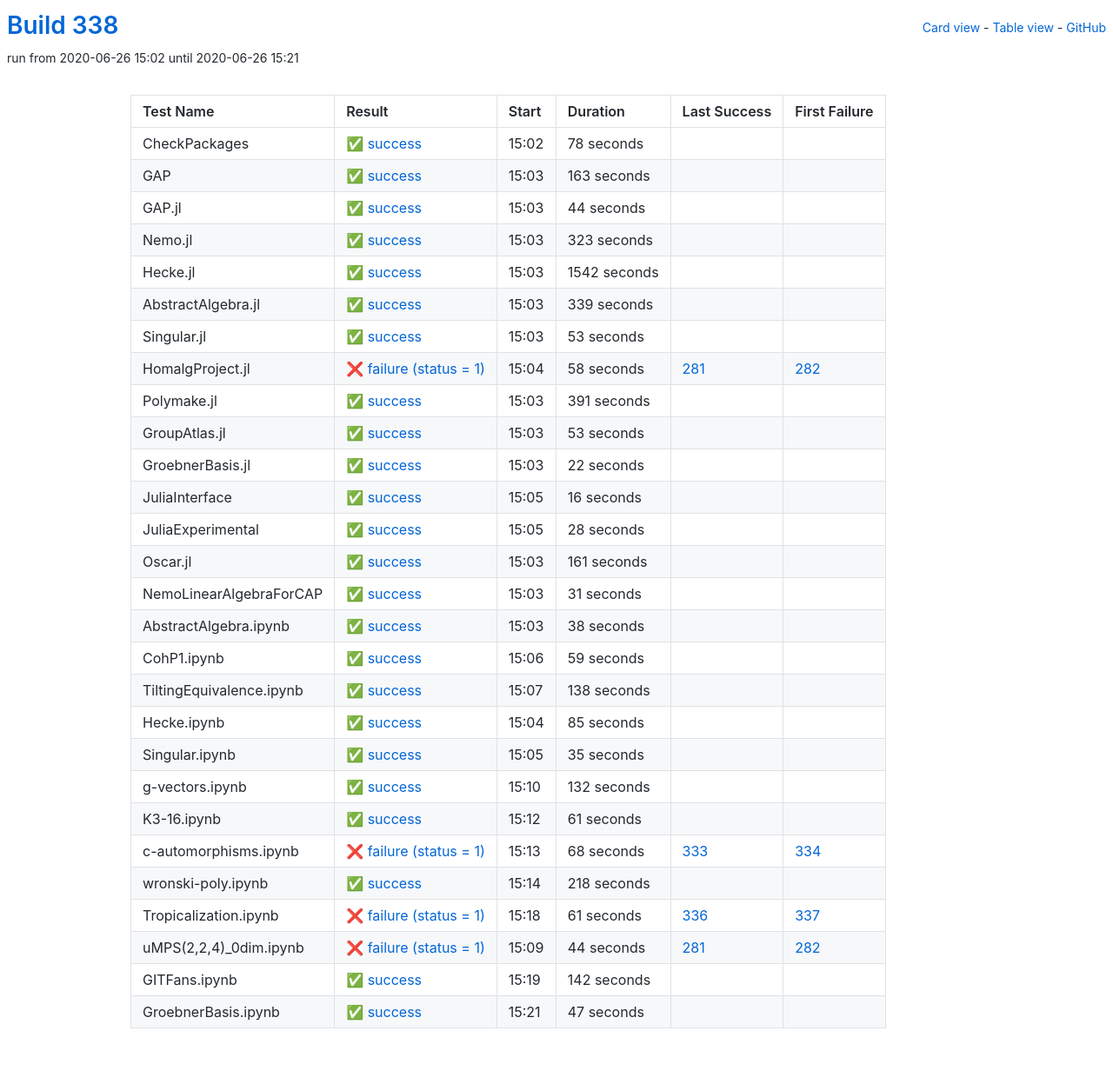
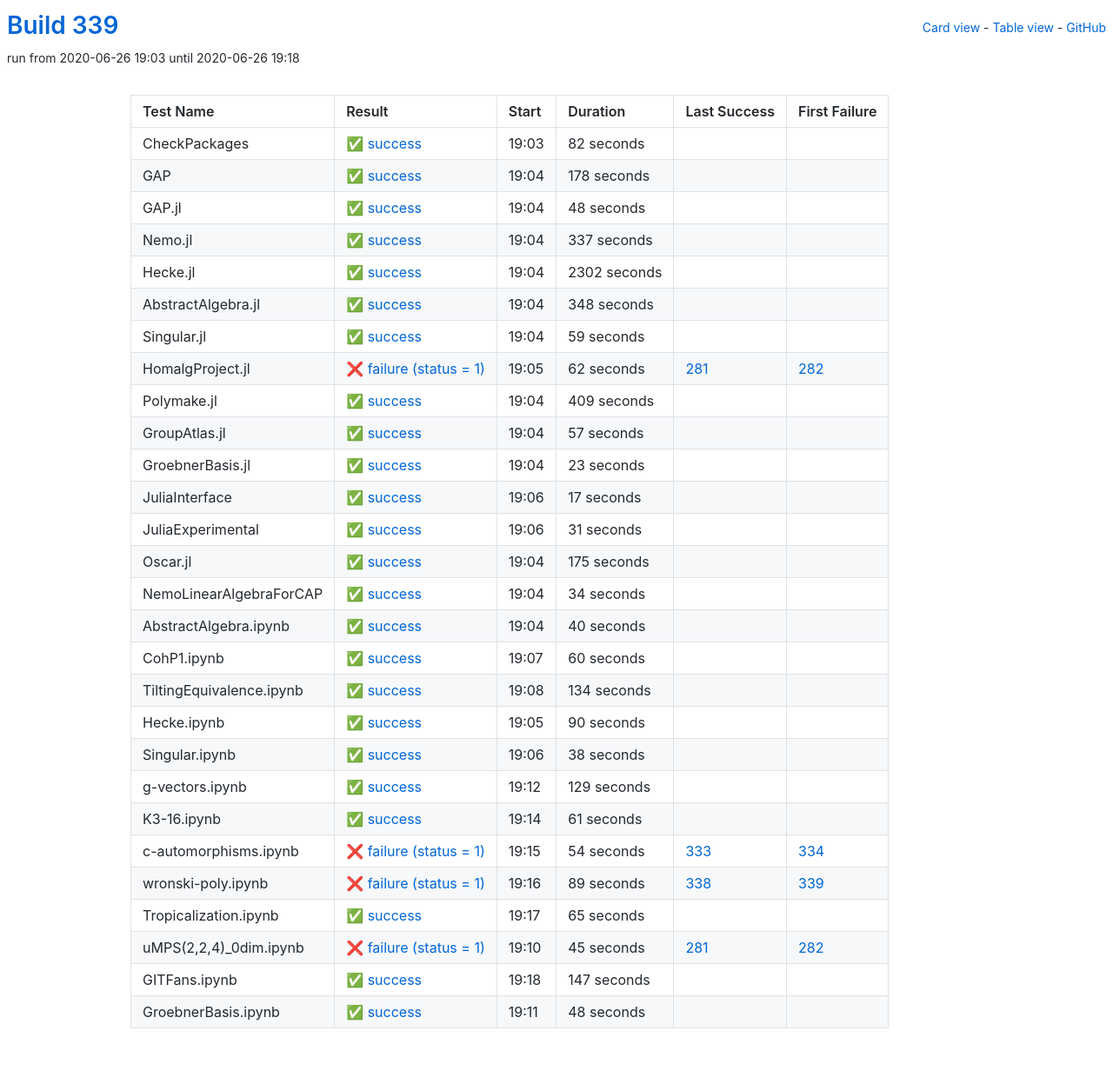
Before and after one commit to oscar-system/oscar-ci-status-stable, a Jekyll site: the page built from table.html, in a window 1280 px wide. Shown: the whole page at 87% size. Built offline with Jekyll 4.4.1, drawn with Linux system fonts in a browser that asks for light colours.

Commit message:
Build #339

```diff
--- a/_data/ci.yml
+++ b/_data/ci.yml
@@ -1,6 +1,6 @@
 ---
-build: 338
-build_url: https://oscarci.mathematik.uni-kl.de/job/oscar-stable/338/
+build: 339
+build_url: https://oscarci.mathematik.uni-kl.de/job/oscar-stable/339/
 job: oscar-stable
 organization: oscar-system
 repo: oscar-ci-status-stable
@@ -8,176 +8,152 @@ repourl: https://github.com/oscar-system/oscar-ci-status-stable
 tests:
 - name: CheckPackages
   id: checkpackages
-  log: https://oscarci.mathematik.uni-kl.de/job/oscar-stable/338/artifact/logs/build-338/CheckPackages.log
-  start: 2020-06-26 15:02
+  log: https://oscarci.mathematik.uni-kl.de/job/oscar-stable/339/artifact/logs/build-339/CheckPackages.log
+  start: 2020-06-26 19:03
   success: true
   exitcode: 0
   status: success
-  duration: 78
+  duration: 82
   last_success: false
   last_success_url:
   first_failure: false
   first_failure_url:
 - name: GAP
   id: gap
-  log: https://oscarci.mathematik.uni-kl.de/job/oscar-stable/338/artifact/logs/build-338/GAP.log
-  start: 2020-06-26 15:03
+  log: https://oscarci.mathematik.uni-kl.de/job/oscar-stable/339/artifact/logs/build-339/GAP.log
+  start: 2020-06-26 19:04
   success: true
   exitcode: 0
   status: success
-  duration: 163
+  duration: 178
   last_success: false
   last_success_url:
   first_failure: false
   first_failure_url:
 - name: GAP.jl
   id: gap-jl
-  log: https://oscarci.mathematik.uni-kl.de/job/oscar-stable/338/artifact/logs/build-338/GAP.jl.log
-  start: 2020-06-26 15:03
+  log: https://oscarci.mathematik.uni-kl.de/job/oscar-stable/339/artifact/logs/build-339/GAP.jl.log
+  start: 2020-06-26 19:04
   success: true
   exitcode: 0
   status: success
-  duration: 44
+  duration: 48
   last_success: false
   last_success_url:
   first_failure: false
   first_failure_url:
 - name: Nemo.jl
   id: nemo-jl
-  log: https://oscarci.mathematik.uni-kl.de/job/oscar-stable/338/artifact/logs/build-338/Nemo.jl.log
-  start: 2020-06-26 15:03
+  log: https://oscarci.mathematik.uni-kl.de/job/oscar-stable/339/artifact/logs/build-339/Nemo.jl.log
+  start: 2020-06-26 19:04
   success: true
   exitcode: 0
   status: success
-  duration: 323
+  duration: 337
   last_success: false
   last_success_url:
   first_failure: false
   first_failure_url:
 - name: Hecke.jl
   id: hecke-jl
-  log: https://oscarci.mathematik.uni-kl.de/job/oscar-stable/338/artifact/logs/build-338/Hecke.jl.log
-  start: 2020-06-26 15:03
+  log: https://oscarci.mathematik.uni-kl.de/job/oscar-stable/339/artifact/logs/build-339/Hecke.jl.log
+  start: 2020-06-26 19:04
   success: true
   exitcode: 0
   status: success
-  duration: 1542
+  duration: 2302
   last_success: false
   last_success_url:
   first_failure: false
   first_failure_url:
 - name: AbstractAlgebra.jl
   id: abstractalgebra-jl
-  log: https://oscarci.mathematik.uni-kl.de/job/oscar-stable/338/artifact/logs/build-338/AbstractAlgebra.jl.log
-  start: 2020-06-26 15:03
+  log: https://oscarci.mathematik.uni-kl.de/job/oscar-stable/339/artifact/logs/build-339/AbstractAlgebra.jl.log
+  start: 2020-06-26 19:04
   success: true
   exitcode: 0
   status: success
-  duration: 339
+  duration: 348
   last_success: false
   last_success_url:
   first_failure: false
   first_failure_url:
 - name: Singular.jl
   id: singular-jl
-  log: https://oscarci.mathematik.uni-kl.de/job/oscar-stable/338/artifact/logs/build-338/Singular.jl.log
-  start: 2020-06-26 15:03
+  log: https://oscarci.mathematik.uni-kl.de/job/oscar-stable/339/artifact/logs/build-339/Singular.jl.log
+  start: 2020-06-26 19:04
   success: true
   exitcode: 0
   status: success
-  duration: 53
+  duration: 59
   last_success: false
   last_success_url:
   first_failure: false
   first_failure_url:
 - name: HomalgProject.jl
   id: homalgproject-jl
-  log: https://oscarci.mathematik.uni-kl.de/job/oscar-stable/338/artifact/logs/build-338/HomalgProject.jl.log
-  start: 2020-06-26 15:04
+  log: https://oscarci.mathematik.uni-kl.de/job/oscar-stable/339/artifact/logs/build-339/HomalgProject.jl.log
+  start: 2020-06-26 19:05
   success: false
   exitcode: 1
   status: failure
-  duration: 58
+  duration: 62
   last_success: 281
   last_success_url: https://oscarci.mathematik.uni-kl.de/job/oscar-stable/281/
   first_failure: 282
   first_failure_url: https://oscarci.mathematik.uni-kl.de/job/oscar-stable/282/
 - name: Polymake.jl
   id: polymake-jl
-  log: https://oscarci.mathematik.uni-kl.de/job/oscar-stable/338/artifact/logs/build-338/Polymake.jl.log
-  start: 2020-06-26 15:03
+  log: https://oscarci.mathematik.uni-kl.de/job/oscar-stable/339/artifact/logs/build-339/Polymake.jl.log
+  start: 2020-06-26 19:04
   success: true
   exitcode: 0
   status: success
-  duration: 391
+  duration: 409
   last_success: false
   last_success_url:
   first_failure: false
   first_failure_url:
 - name: GroupAtlas.jl
   id: groupatlas-jl
-  log: https://oscarci.mathematik.uni-kl.de/job/oscar-stable/338/artifact/logs/build-338/GroupAtlas.jl.log
-  start: 2020-06-26 15:03
+  log: https://oscarci.mathematik.uni-kl.de/job/oscar-stable/339/artifact/logs/build-339/GroupAtlas.jl.log
+  start: 2020-06-26 19:04
   success: true
   exitcode: 0
   status: success
-  duration: 53
+  duration: 57
   last_success: false
   last_success_url:
   first_failure: false
   first_failure_url:
 - name: GroebnerBasis.jl
   id: groebnerbasis-jl
-  log: https://oscarci.mathematik.uni-kl.de/job/oscar-stable/338/artifact/logs/build-338/GroebnerBasis.jl.log
-  start: 2020-06-26 15:03
+  log: https://oscarci.mathematik.uni-kl.de/job/oscar-stable/339/artifact/logs/build-339/GroebnerBasis.jl.log
+  start: 2020-06-26 19:04
   success: true
   exitcode: 0
   status: success
-  duration: 22
+  duration: 23
   last_success: false
   last_success_url:
   first_failure: false
   first_failure_url:
 - name: JuliaInterface
   id: juliainterface
-  log: https://oscarci.mathematik.uni-kl.de/job/oscar-stable/338/artifact/logs/build-338/JuliaInterface.log
-  start: 2020-06-26 15:05
+  log: https://oscarci.mathematik.uni-kl.de/job/oscar-stable/339/artifact/logs/build-339/JuliaInterface.log
+  start: 2020-06-26 19:06
   success: true
   exitcode: 0
   status: success
-  duration: 16
+  duration: 17
   last_success: false
   last_success_url:
   first_failure: false
   first_failure_url:
 - name: JuliaExperimental
   id: juliaexperimental
-  log: https://oscarci.mathematik.uni-kl.de/job/oscar-stable/338/artifact/logs/build-338/JuliaExperimental.log
-  start: 2020-06-26 15:05
-  success: true
-  exitcode: 0
-  status: success
-  duration: 28
-  last_success: false
-  last_success_url:
-  first_failure: false
-  first_failure_url:
-- name: Oscar.jl
-  id: oscar-jl
-  log: https://oscarci.mathematik.uni-kl.de/job/oscar-stable/338/artifact/logs/build-338/Oscar.jl.log
-  start: 2020-06-26 15:03
-  success: true
-  exitcode: 0
-  status: success
-  duration: 161
-  last_success: false
-  last_success_url:
-  first_failure: false
-  first_failure_url:
-- name: NemoLinearAlgebraForCAP
-  id: nemolinearalgebraforcap
-  log: https://oscarci.mathematik.uni-kl.de/job/oscar-stable/338/artifact/logs/build-338/NemoLinearAlgebraForCAP.log
-  start: 2020-06-26 15:03
+  log: https://oscarci.mathematik.uni-kl.de/job/oscar-stable/339/artifact/logs/build-339/JuliaExperimental.log
+  start: 2020-06-26 19:06
   success: true
   exitcode: 0
   status: success
@@ -186,10 +162,82 @@ tests:
   last_success_url:
   first_failure: false
   first_failure_url:
+- name: Oscar.jl
+  id: oscar-jl
+  log: https://oscarci.mathematik.uni-kl.de/job/oscar-stable/339/artifact/logs/build-339/Oscar.jl.log
+  start: 2020-06-26 19:04
+  success: true
+  exitcode: 0
+  status: success
+  duration: 175
+  last_success: false
+  last_success_url:
+  first_failure: false
+  first_failure_url:
+- name: NemoLinearAlgebraForCAP
+  id: nemolinearalgebraforcap
+  log: https://oscarci.mathematik.uni-kl.de/job/oscar-stable/339/artifact/logs/build-339/NemoLinearAlgebraForCAP.log
+  start: 2020-06-26 19:04
+  success: true
+  exitcode: 0
+  status: success
+  duration: 34
+  last_success: false
+  last_success_url:
+  first_failure: false
+  first_failure_url:
 - name: AbstractAlgebra.ipynb
   id: abstractalgebra-ipynb
-  log: https://oscarci.mathematik.uni-kl.de/job/oscar-stable/338/artifact/logs/build-338/AbstractAlgebra.ipynb.log
-  start: 2020-06-26 15:03
+  log: https://oscarci.mathematik.uni-kl.de/job/oscar-stable/339/artifact/logs/build-339/AbstractAlgebra.ipynb.log
+  start: 2020-06-26 19:04
+  success: true
+  exitcode: 0
+  status: success
+  duration: 40
+  last_success: false
+  last_success_url:
+  first_failure: false
+  first_failure_url:
+- name: CohP1.ipynb
+  id: cohp1-ipynb
+  log: https://oscarci.mathematik.uni-kl.de/job/oscar-stable/339/artifact/logs/build-339/CohP1.ipynb.log
+  start: 2020-06-26 19:07
+  success: true
+  exitcode: 0
+  status: success
+  duration: 60
+  last_success: false
+  last_success_url:
+  first_failure: false
+  first_failure_url:
+- name: TiltingEquivalence.ipynb
+  id: tiltingequivalence-ipynb
+  log: https://oscarci.mathematik.uni-kl.de/job/oscar-stable/339/artifact/logs/build-339/TiltingEquivalence.ipynb.log
+  start: 2020-06-26 19:08
+  success: true
+  exitcode: 0
+  status: success
+  duration: 134
+  last_success: false
+  last_success_url:
+  first_failure: false
+  first_failure_url:
+- name: Hecke.ipynb
+  id: hecke-ipynb
+  log: https://oscarci.mathematik.uni-kl.de/job/oscar-stable/339/artifact/logs/build-339/Hecke.ipynb.log
+  start: 2020-06-26 19:05
+  success: true
+  exitcode: 0
+  status: success
+  duration: 90
+  last_success: false
+  last_success_url:
+  first_failure: false
+  first_failure_url:
+- name: Singular.ipynb
+  id: singular-ipynb
+  log: https://oscarci.mathematik.uni-kl.de/job/oscar-stable/339/artifact/logs/build-339/Singular.ipynb.log
+  start: 2020-06-26 19:06
   success: true
   exitcode: 0
   status: success
@@ -198,70 +246,22 @@ tests:
   last_success_url:
   first_failure: false
   first_failure_url:
-- name: CohP1.ipynb
-  id: cohp1-ipynb
-  log: https://oscarci.mathematik.uni-kl.de/job/oscar-stable/338/artifact/logs/build-338/CohP1.ipynb.log
-  start: 2020-06-26 15:06
+- name: g-vectors.ipynb
+  id: g-vectors-ipynb
+  log: https://oscarci.mathematik.uni-kl.de/job/oscar-stable/339/artifact/logs/build-339/g-vectors.ipynb.log
+  start: 2020-06-26 19:12
   success: true
   exitcode: 0
   status: success
-  duration: 59
-  last_success: false
-  last_success_url:
-  first_failure: false
-  first_failure_url:
-- name: TiltingEquivalence.ipynb
-  id: tiltingequivalence-ipynb
-  log: https://oscarci.mathematik.uni-kl.de/job/oscar-stable/338/artifact/logs/build-338/TiltingEquivalence.ipynb.log
-  start: 2020-06-26 15:07
-  success: true
-  exitcode: 0
-  status: success
-  duration: 138
-  last_success: false
-  last_success_url:
-  first_failure: false
-  first_failure_url:
-- name: Hecke.ipynb
-  id: hecke-ipynb
-  log: https://oscarci.mathematik.uni-kl.de/job/oscar-stable/338/artifact/logs/build-338/Hecke.ipynb.log
-  start: 2020-06-26 15:04
-  success: true
-  exitcode: 0
-  status: success
-  duration: 85
-  last_success: false
-  last_success_url:
-  first_failure: false
-  first_failure_url:
-- name: Singular.ipynb
-  id: singular-ipynb
-  log: https://oscarci.mathematik.uni-kl.de/job/oscar-stable/338/artifact/logs/build-338/Singular.ipynb.log
-  start: 2020-06-26 15:05
-  success: true
-  exitcode: 0
-  status: success
-  duration: 35
-  last_success: false
-  last_success_url:
-  first_failure: false
-  first_failure_url:
-- name: g-vectors.ipynb
-  id: g-vectors-ipynb
-  log: https://oscarci.mathematik.uni-kl.de/job/oscar-stable/338/artifact/logs/build-338/g-vectors.ipynb.log
-  start: 2020-06-26 15:10
-  success: true
-  exitcode: 0
-  status: success
-  duration: 132
+  duration: 129
   last_success: false
   last_success_url:
   first_failure: false
   first_failure_url:
 - name: K3-16.ipynb
   id: k3-16-ipynb
-  log: https://oscarci.mathematik.uni-kl.de/job/oscar-stable/338/artifact/logs/build-338/K3-16.ipynb.log
-  start: 2020-06-26 15:12
+  log: https://oscarci.mathematik.uni-kl.de/job/oscar-stable/339/artifact/logs/build-339/K3-16.ipynb.log
+  start: 2020-06-26 19:14
   success: true
   exitcode: 0
   status: success
@@ -272,72 +272,72 @@ tests:
   first_failure_url:
 - name: c-automorphisms.ipynb
   id: c-automorphisms-ipynb
-  log: https://oscarci.mathematik.uni-kl.de/job/oscar-stable/338/artifact/logs/build-338/c-automorphisms.ipynb.log
-  start: 2020-06-26 15:13
+  log: https://oscarci.mathematik.uni-kl.de/job/oscar-stable/339/artifact/logs/build-339/c-automorphisms.ipynb.log
+  start: 2020-06-26 19:15
   success: false
   exitcode: 1
   status: failure
-  duration: 68
+  duration: 54
   last_success: 333
   last_success_url: https://oscarci.mathematik.uni-kl.de/job/oscar-stable/333/
   first_failure: 334
   first_failure_url: https://oscarci.mathematik.uni-kl.de/job/oscar-stable/334/
 - name: wronski-poly.ipynb
   id: wronski-poly-ipynb
-  log: https://oscarci.mathematik.uni-kl.de/job/oscar-stable/338/artifact/logs/build-338/wronski-poly.ipynb.log
-  start: 2020-06-26 15:14
+  log: https://oscarci.mathematik.uni-kl.de/job/oscar-stable/339/artifact/logs/build-339/wronski-poly.ipynb.log
+  start: 2020-06-26 19:16
+  success: false
+  exitcode: 1
+  status: failure
+  duration: 89
+  last_success: 338
+  last_success_url: https://oscarci.mathematik.uni-kl.de/job/oscar-stable/338/
+  first_failure: 339
+  first_failure_url: https://oscarci.mathematik.uni-kl.de/job/oscar-stable/339/
+- name: Tropicalization.ipynb
+  id: tropicalization-ipynb
+  log: https://oscarci.mathematik.uni-kl.de/job/oscar-stable/339/artifact/logs/build-339/Tropicalization.ipynb.log
+  start: 2020-06-26 19:17
   success: true
   exitcode: 0
   status: success
-  duration: 218
+  duration: 65
   last_success: false
   last_success_url:
   first_failure: false
   first_failure_url:
-- name: Tropicalization.ipynb
-  id: tropicalization-ipynb
-  log: https://oscarci.mathematik.uni-kl.de/job/oscar-stable/338/artifact/logs/build-338/Tropicalization.ipynb.log
-  start: 2020-06-26 15:18
+- name: uMPS(2,2,4)_0dim.ipynb
+  id: umps-2-2-4-0dim-ipynb
+  log: https://oscarci.mathematik.uni-kl.de/job/oscar-stable/339/artifact/logs/build-339/uMPS-2-2-4-_0dim.ipynb.log
+  start: 2020-06-26 19:10
   success: false
   exitcode: 1
   status: failure
-  duration: 61
-  last_success: 336
-  last_success_url: https://oscarci.mathematik.uni-kl.de/job/oscar-stable/336/
-  first_failure: 337
-  first_failure_url: https://oscarci.mathematik.uni-kl.de/job/oscar-stable/337/
-- name: uMPS(2,2,4)_0dim.ipynb
-  id: umps-2-2-4-0dim-ipynb
-  log: https://oscarci.mathematik.uni-kl.de/job/oscar-stable/338/artifact/logs/build-338/uMPS-2-2-4-_0dim.ipynb.log
-  start: 2020-06-26 15:09
-  success: false
-  exitcode: 1
-  status: failure
-  duration: 44
+  duration: 45
   last_success: 281
   last_success_url: https://oscarci.mathematik.uni-kl.de/job/oscar-stable/281/
   first_failure: 282
   first_failure_url: https://oscarci.mathematik.uni-kl.de/job/oscar-stable/282/
 - name: GITFans.ipynb
   id: gitfans-ipynb
-  log: https://oscarci.mathematik.uni-kl.de/job/oscar-stable/338/artifact/logs/build-338/GITFans.ipynb.log
-  start: 2020-06-26 15:19
+  log: https://oscarci.mathematik.uni-kl.de/job/oscar-stable/339/artifact/logs/build-339/GITFans.ipynb.log
+  start: 2020-06-26 19:18
   success: true
   exitcode: 0
   status: success
-  duration: 142
+  duration: 147
   last_success: false
   last_success_url:
   first_failure: false
   first_failure_url:
 - name: GroebnerBasis.ipynb
   id: groebnerbasis-ipynb
-  log: https://oscarci.mathematik.uni-kl.de/job/oscar-stable/338/artifact/logs/build-338/GroebnerBasis.ipynb.log
-  start: 2020-06-26 15:21
+  log: https://oscarci.mathematik.uni-kl.de/job/oscar-stable/339/artifact/logs/build-339/GroebnerBasis.ipynb.log
+  start: 2020-06-26 19:11
   success: true
   exitcode: 0
   status: success
-  duration: 47
+  duration: 48
   last_success: false
   last_success_url:
   first_failure: false
```
Also changed, not shown: README.md.
